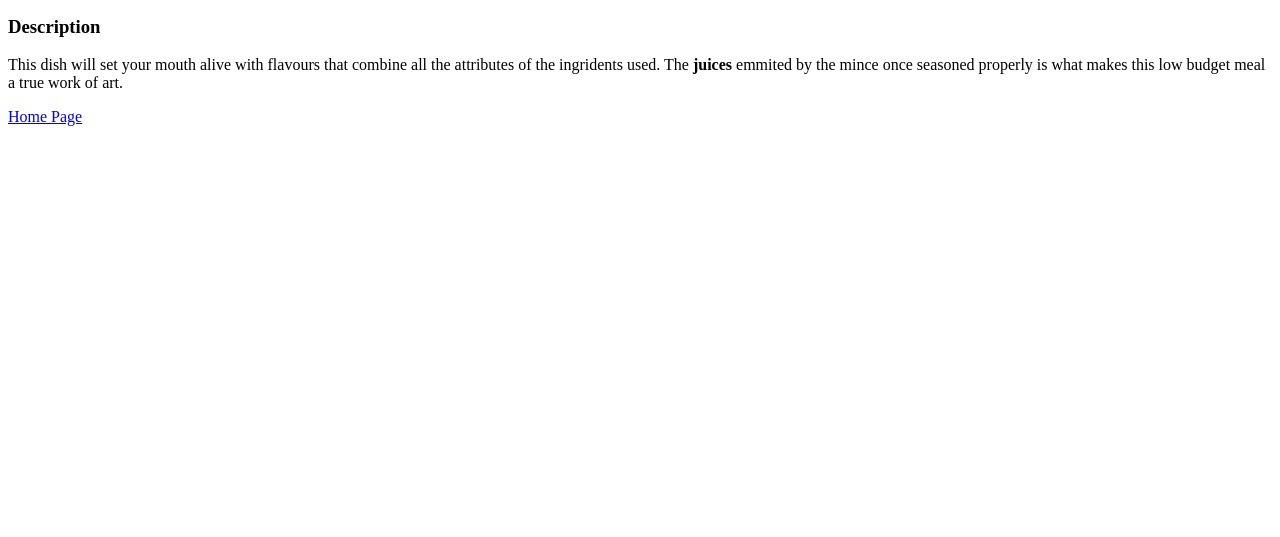
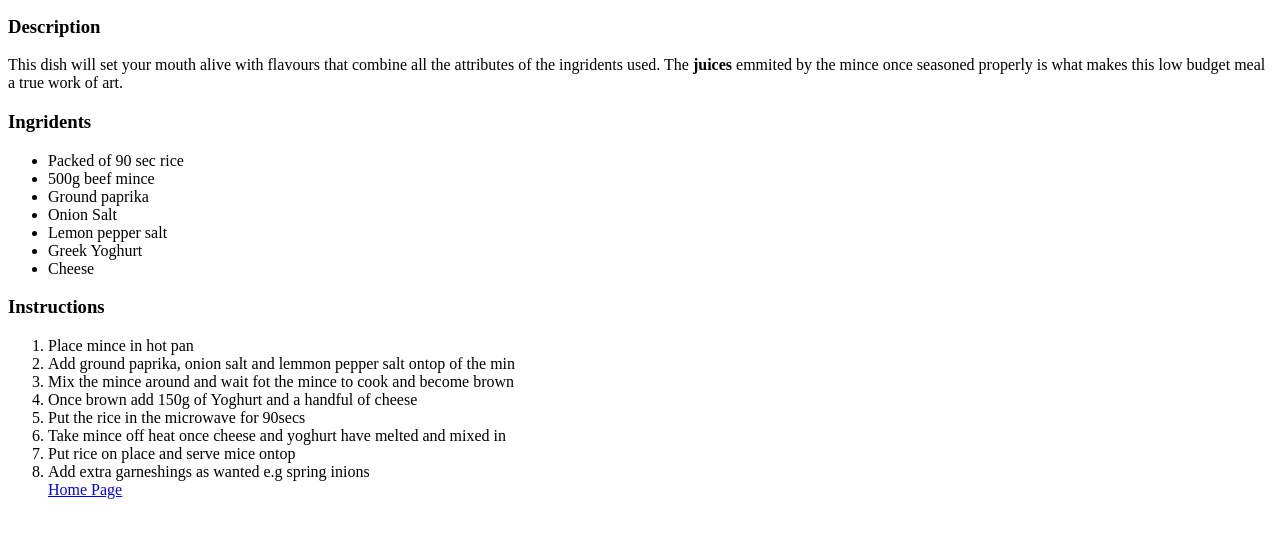
Before and after one commit to mic-scooter/odin-recipes, a plain HTML site: page recipes/mince-rice.html in a window 1280 px wide. Shown: the part 101-638 px from the top of the page. Drawn offline with Linux system fonts and the light colour scheme.

Commit message:
Update: Finished page, working as it should

```diff
--- a/recipes/mince-rice.html
+++ b/recipes/mince-rice.html
@@ -15,6 +15,27 @@
         the attributes of the ingridents used. The <strong> juices</strong> emmited
         by the mince once seasoned properly is what makes this low budget meal a
         true work of art.</p>
+    <h3> Ingridents</h3>
+      <ul>
+        <li>Packed of 90 sec rice</li>
+        <li>500g beef mince</li>
+        <li>Ground paprika</li>
+        <li>Onion Salt</li>
+        <li>Lemon pepper salt</li>
+        <li>Greek Yoghurt</li>
+        <li>Cheese</li>
+      </ul>
+
+    <h3>Instructions</h3>
+      <ol>
+        <li>Place mince in hot pan</li>
+        <li>Add ground paprika, onion salt and lemmon pepper salt ontop of the min</li>
+        <li>Mix the mince around and wait fot the mince to cook and become brown</li>
+        <li>Once brown add 150g of Yoghurt and a handful of cheese</li>
+        <li>Put the rice in the microwave for 90secs</li>
+        <li>Take mince off heat once cheese and yoghurt have melted and mixed in</li>
+        <li>Put rice on place and serve mice ontop</li>
+        <li>Add extra garneshings as wanted e.g spring inions</li>
   </body>
   <footer>
     <a href="../index.html"> Home Page</a>
```
